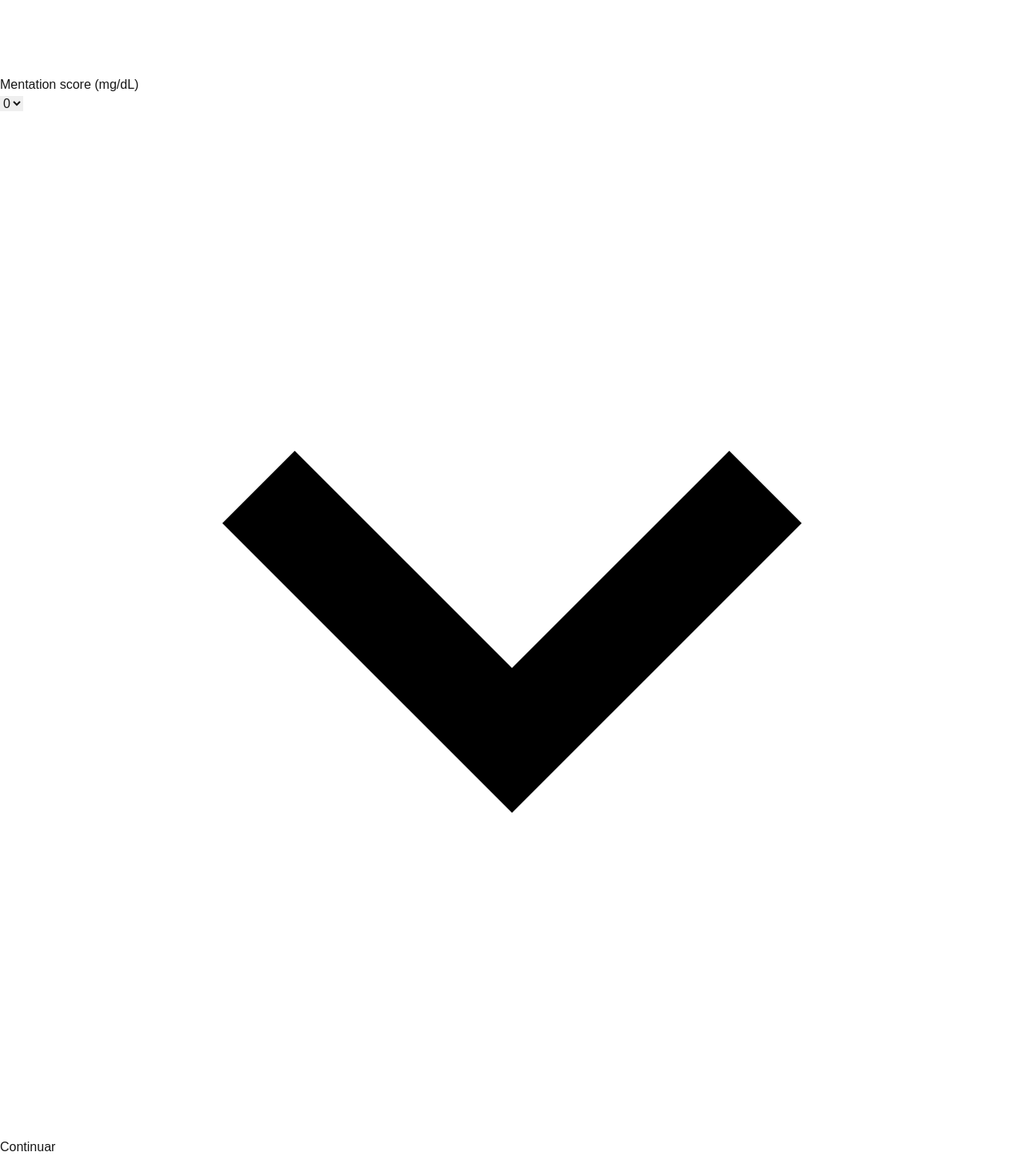
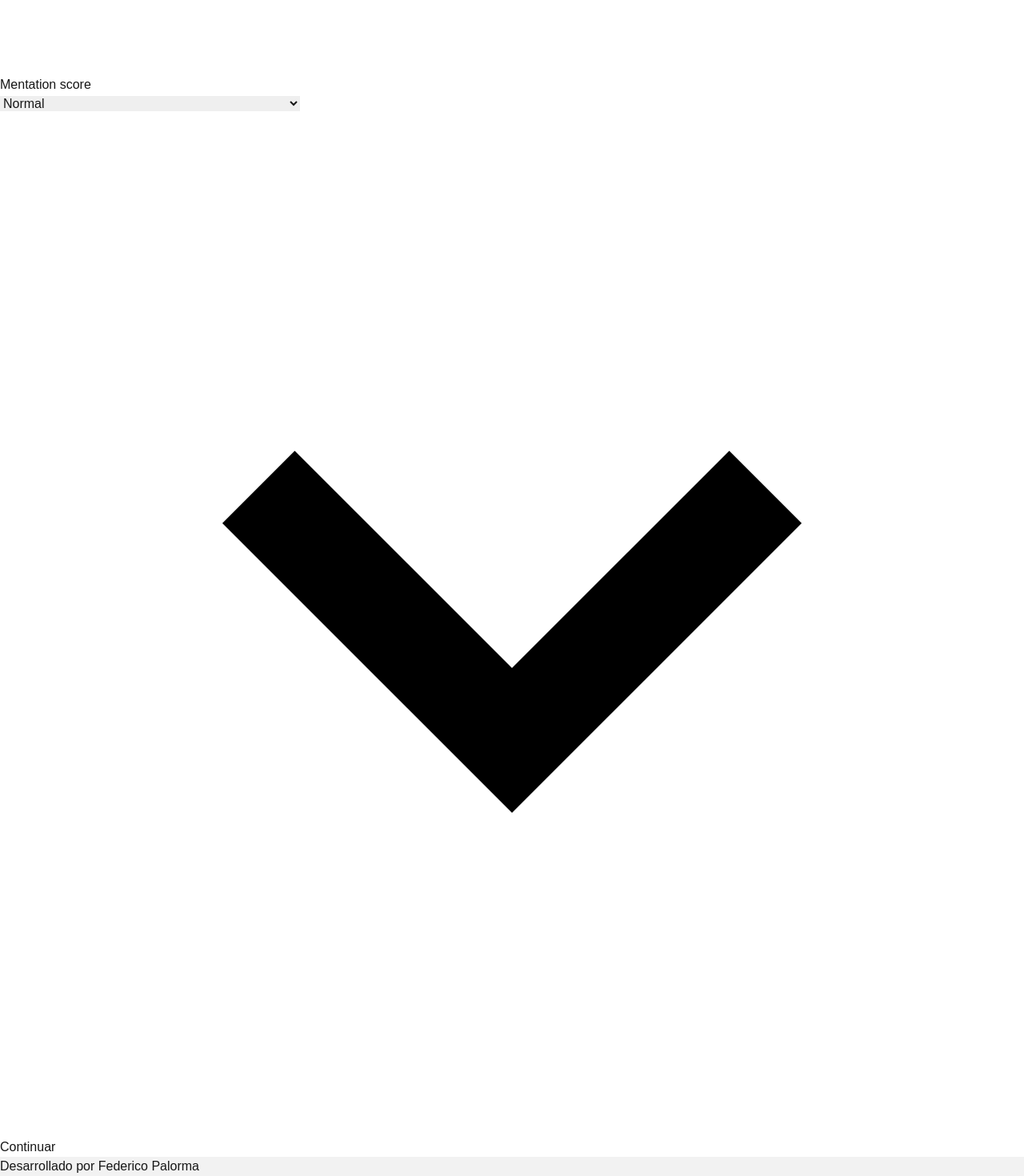
Before and after one commit to fpalorma/vet-calculator, a Next.js app: page /dogFast in a window 1280 px wide. Shown: the part 5266-6736 px from the top of the page at 80% size. Before the commit the page ends 6712 px from the top, so only its background shows below. Built offline with nearby package versions, Linux system fonts and the light colour scheme.

Commit message:
fix: header dark mode fixed, added footer with info, fixed mentation score inputs (#3)

```diff
--- a/src/app/(escalas)/dogFast/page.jsx
+++ b/src/app/(escalas)/dogFast/page.jsx
@@ -149,19 +149,19 @@ export default function Page() {
             className="block  tracking-wide text-gray-700 text-sm font-bold mb-2 mt-2 text-start"
             htmlFor="mentation"
           >
-            Mentation score (mg/dL)
+            Mentation score
           </label>
           <div className="relative">
             <select
-              className="block appearance-none w-full bg-gray-200 border border-gray-200 text-gray-700 py-3 px-4 pr-8 rounded leading-tight focus:outline-none focus:bg-white focus:border-gray-500"
+              className="max-w-[200px] truncate block appearance-none w-full bg-gray-200 border border-gray-200 text-gray-700 py-3 px-4 pr-8 rounded leading-tight focus:outline-none focus:bg-white focus:border-gray-500"
               id="mentation"
               {...register("mentation", { valueAsNumber: true })}
             >
-              <option value={0}>0</option>
-              <option value={4}>1</option>
-              <option value={6}>2</option>
-              <option value={7}>3</option>
-              <option value={14}>4</option>
+              <option value={0}>Normal</option>
+              <option value={4}>Able to stand unassisted, responsive but dull</option>
+              <option value={6}>Can stand only when assisted, responsive but dull</option>
+              <option value={7}>Unabled to stand, responsive</option>
+              <option value={14}>Unabled to stand, unresponsive</option>
             </select>
             <div className="pointer-events-none absolute inset-y-0 right-0 flex items-center px-2 text-gray-700">
               <svg
--- a/src/app/layout.tsx
+++ b/src/app/layout.tsx
@@ -26,13 +26,23 @@ export default function RootLayout({
   return (
     <html lang="en">
       <body
-        className={`${geistSans.variable} ${geistMono.variable} antialiased`}
+        className={`${geistSans.variable} ${geistMono.variable} antialiased flex flex-col  min-h-screen`}
       >
-                <header className=" bg-blue-700 py-2 shadow-inner mb-2 dark:bg-black" style={{boxShadow: "0px -10px 12px -6px rgba(0,0,0,0.12) inset"}}>
+                <header className=" bg-blue-700 py-2 shadow-inner mb-2 " style={{boxShadow: "0px -10px 12px -6px rgba(0,0,0,0.12) inset"}}>
         <h1 className="text-start text-2xl text-white font-bold ml-2 "><a href="./">Inicio</a></h1>
 
         </header>
+        <main className="flex-grow">
+
         {children}
+
+        </main>
+        <footer className="bg-body-tertiary text-center text-lg-start w-full shadow-inner ">
+  <div className="text-center p-3" style={{ backgroundColor: "rgba(0, 0, 0, 0.05)" }}>
+    Desarrollado por
+    <a className="text-body" href="https://www.linkedin.com/in/federico-palorma-dev/" target="_blank" rel="noopener"> Federico Palorma</a>
+  </div>
+</footer>
       </body>
     </html>
   );
```
Also changed, not shown: src/app/(escalas)/catFast/page.jsx (+6 -6 lines), src/app/(escalas)/catFull/page.jsx (+6 -6 lines).
